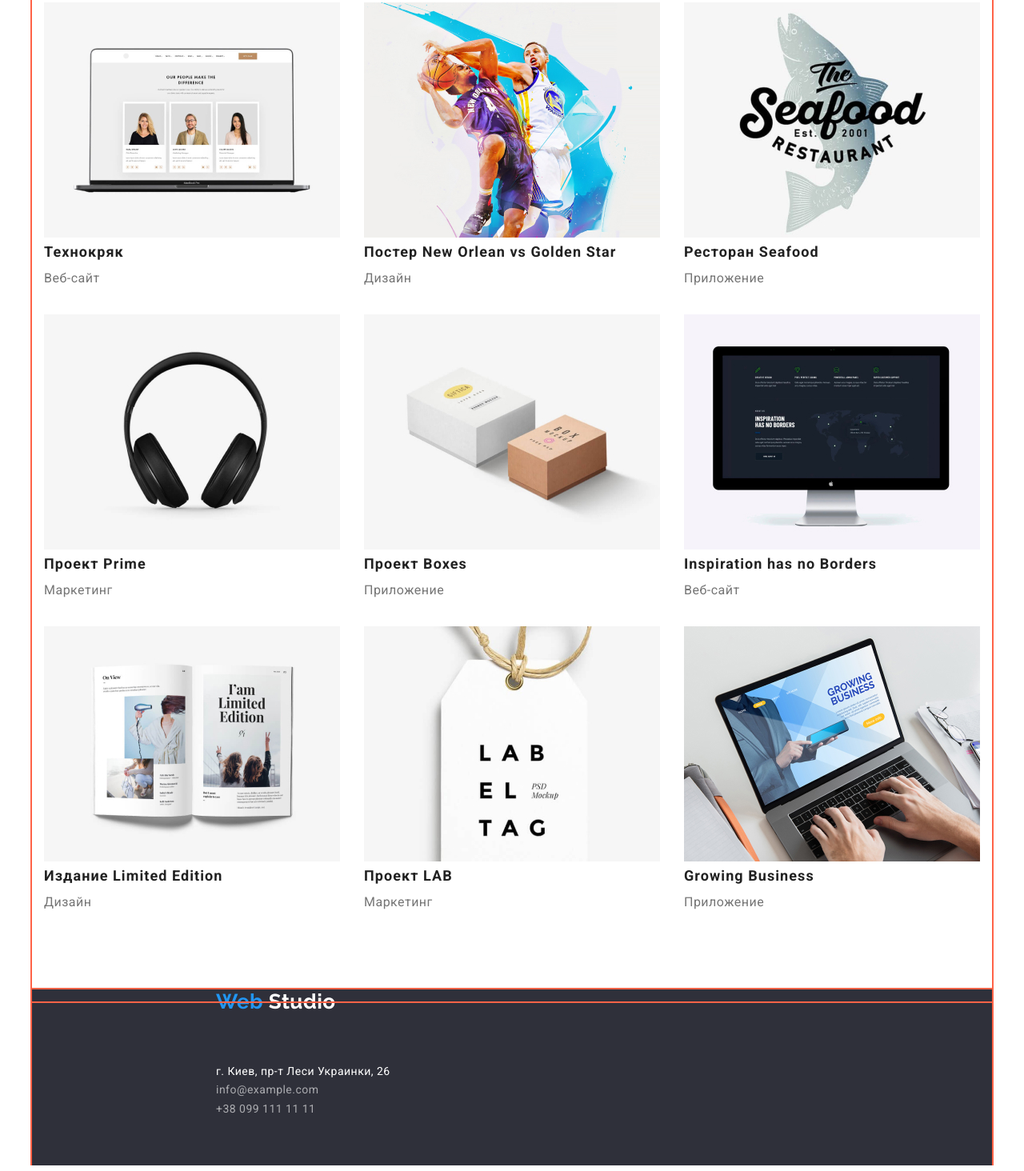
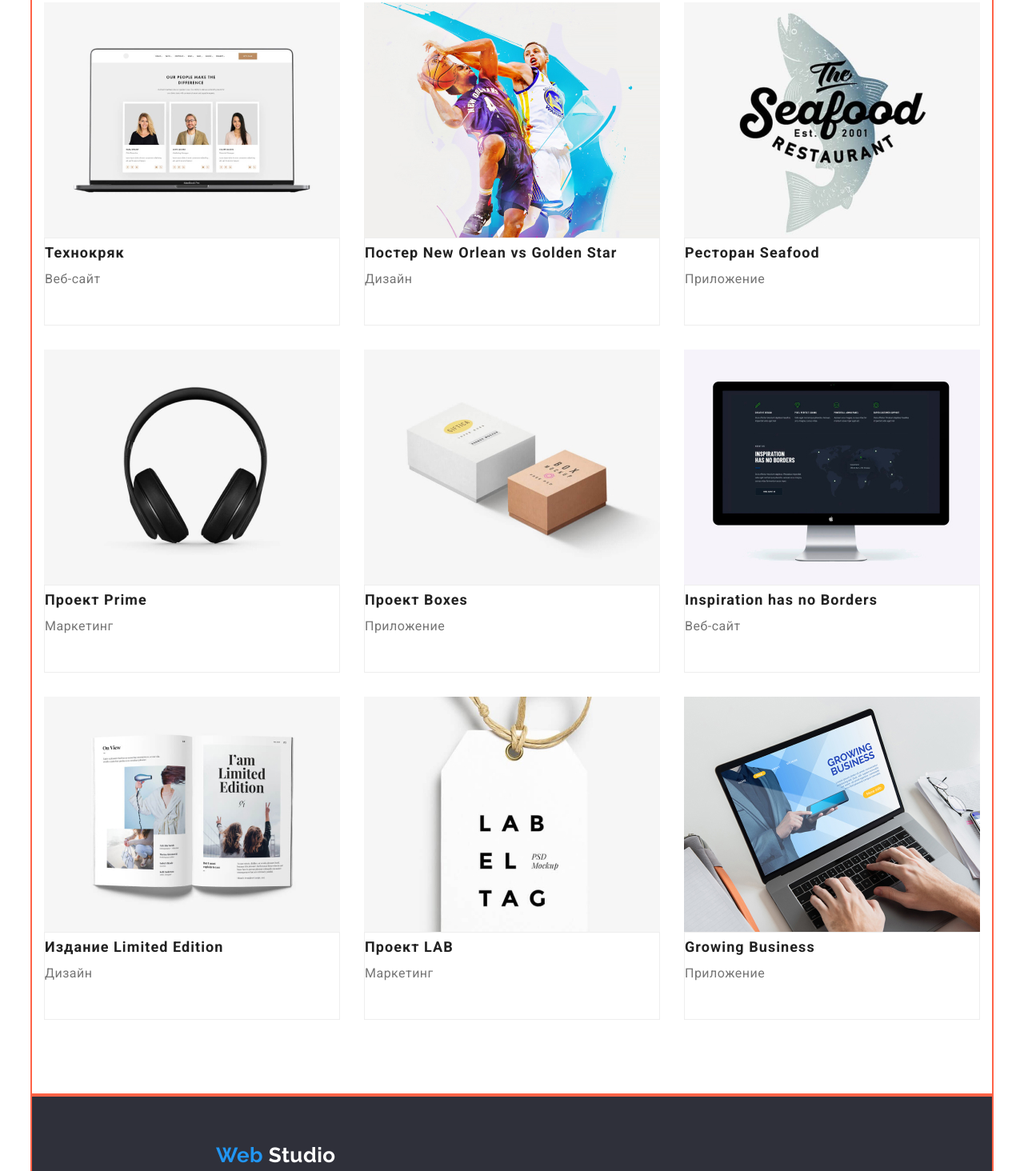
Before and after one commit to Natali-bc/goit-markup-hw-03, a plain HTML site: page portfolio.html in a window 1280 px wide. Shown: the part 258-1722 px from the top of the page at 80% size. Drawn offline with nearby package versions, Linux system fonts and the light colour scheme.

Commit message:
Вносит правки по отступам

```diff
--- a/css/styles.css
+++ b/css/styles.css
@@ -245,6 +245,10 @@ address {
 	font-size: 16px;
 	line-height: 1.9;
 }
+.team-descr {
+	background: #ffffff;
+	height: 108px;
+}
 
 /* Footer */
 
@@ -269,7 +273,6 @@ address {
 	text-decoration: none;
 }
 .footer.logo {
-	margin-top: 60px;
 	margin-left: 215px;
 }
 
@@ -281,7 +284,9 @@ address {
 	line-height: 1.14;
 	text-transform: uppercase;
 } */
-
+.footer-logo {
+	padding-top: 60px;
+}
 /* Стили для портфолио */
 .projects .btn {
 	background-color: var(--title-background-color);
@@ -312,19 +317,27 @@ ul.projects {
 	background-color: var(--accent-color);
 	color: var(--primary-white-color);
 }
+
+/* Portfolio section */
+
 .portfolio-section {
 	display: flex;
 	flex-wrap: wrap;
 	padding-bottom: 94px;
 }
-.portfolio-section {
-	margin: -15px;
+
+/* .container .portfolio-section {
+} */
+.portfolio-section-item {
+	width: 370px;
+	margin-right: 30px;
+	margin-bottom: 30px;
 }
-.portfolio-section .container {
-	/* margin-bottom: 94 px; */
+.portfolio-section-item:nth-child(3n) {
+	margin-right: 0;
 }
-.portfolio-section .item {
-	margin: 15px;
+.portfolio-section-item:nth-last-child(-n + 3) {
+	margin-bottom: 0;
 }
 .portfolio-section .title-list {
 	color: var(--primary-text-color);
@@ -338,6 +351,12 @@ ul.projects {
 	font-size: 16px;
 	line-height: 1.87;
 }
+
+.descrpt {
+	border: 1px solid #eeeeee;
+	height: 110px;
+}
+
 /* .portfolio-section .description {
 	background-color: var(--accent-color);
 	color: var(--primary-white-color);
--- a/portfolio.html
+++ b/portfolio.html
@@ -54,75 +54,93 @@
 					</ul>
 
 					<ul class="portfolio-section">
-						<li class="item">
+						<li class="portfolio-section-item">
 							<a href="">
 								<img src="./images/tech.jpg" alt="Технокряк" width="370" height="294" />
+								<div class="descrpt">
 									<h2 class="title-list">Технокряк</h2>
 									<p class="list">Веб-сайт</p>
+								</div>
 							</a>
 						</li>
 
-						<li class="item">
+						<li class="portfolio-section-item">
 							<a href="">
 								<img src="./images/poster.jpg" alt="Постер New Orlean vs Golden Star" width="370" height="294" />
+								<div class="descrpt">
 									<h2 class="title-list">Постер New Orlean vs Golden Star</h2>
 									<p class="list">Дизайн</p>
+								</div>
 							</a>
 						</li>
 
-						<li class="item">
+						<li class="portfolio-section-item">
 							<a href="">
 								<img src="./images/Seafood.jpg" alt="Ресторан Seafood" width="370" height="294" />
+								<div class="descrpt">
 									<h2 class="title-list">Ресторан Seafood</h2>
 									<p class="list">Приложение</p>
+								</div>
 							</a>
 						</li>
 
-						<li class="item">
+						<li class="portfolio-section-item">
 							<a href="">
 								<img src="./images/prime-project.jpg" alt="Проект Prime" width="370" height="294" />
+								<div class="descrpt">
 									<h2 class="title-list">Проект Prime</h2>
 									<p class="list">Маркетинг</p>
+								</div>
 							</a>
 						</li>
 
-						<li class="item">
+						<li class="portfolio-section-item">
 							<a href="">
 								<img src="./images/boxes-project.jpg" alt="Проект Boxes" width="370" height="294" />
+								<div class="descrpt">
 									<h2 class="title-list">Проект Boxes</h2>
 									<p class="list">Приложение</p>
+								</div>
 							</a>
 						</li>
 
-						<li class="item">
+						<li class="portfolio-section-item">
 							<a href="">
 								<img src="./images/inspiration.jpg" alt="Inspiration has no Borders" width="370" height="294" />
+								<div class="descrpt">
 									<h2 class="title-list">Inspiration has no Borders</h2>
 									<p class="list">Веб-сайт</p>
+								</div>
 							</a>
 						</li>
 
-						<li class="item">
+						<li class="portfolio-section-item">
 							<a href="">
 								<img src="./images/limited-edition.jpg" alt="Издание Limited Edition" width="370" height="294" />
+								<div class="descrpt">
 									<h2 class="title-list">Издание Limited Edition</h2>
 									<p class="list">Дизайн</p>
+								</div>
 							</a>
 						</li>
 
-						<li class="item">
+						<li class="portfolio-section-item">
 							<a href="">
 								<img src="./images/lab-project.jpg" alt="Проект LAB" width="370" height="294" />
+								<div class="descrpt">
 									<h2 class="title-list">Проект LAB</h2>
 									<p class="list">Маркетинг</p>
+								</div>
 							</a>
 						</li>
 
-						<li class="item">
+						<li class="portfolio-section-item">
 							<a href="">
 								<img src="./images/growing-business.jpg" alt="Growing Business" width="370" height="294" />
+								<div class="descrpt">
 									<h2 class="title-list">Growing Business</h2>
 									<p class="list">Приложение</p>
+								</div>
 							</a>
 						</li>
 					</ul>
@@ -133,10 +151,12 @@
 		<!--Футер-->
 		<footer>
 			<div class="footer container">
+				<div class="footer-logo">
 					<a href="/" class="footer logo">
 						Web
 						<span class="accent-white">Studio</span>
 					</a>
+				</div>
 				<address class="footer-nav">
 					г. Киев, пр-т Леси Украинки, 26
 					<br />
```
Also changed, not shown: index.html (+12 -0 lines). Lines whose indentation alone changed are shown as unchanged.
